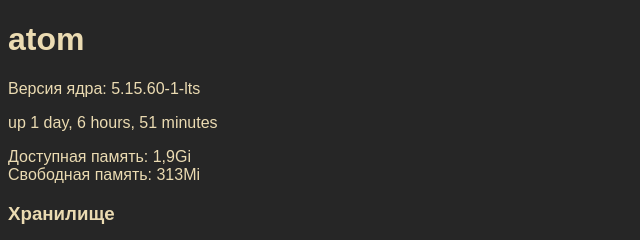
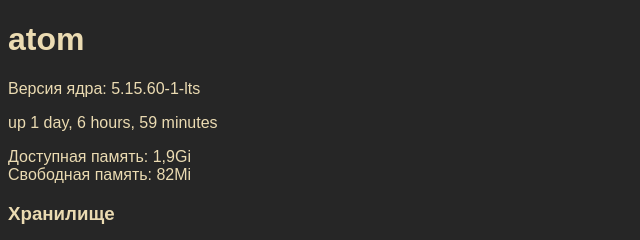
Before and after one commit to alexanderyanin/srvstat, a plain HTML site: page stat.html in a window 1280 px wide. Shown: the top 240 px of the page, 0-640 px from the left. Drawn offline with Linux system fonts and the light colour scheme.

Commit message:
index to stat

```diff
--- a/index.html
+++ b/stat.html
@@ -12,12 +12,12 @@ atom
 5.15.60-1-lts
 </p>
 <p>
-up 1 day, 6 hours, 51 minutes
+up 1 day, 6 hours, 59 minutes
 </p>
 <p>Доступная память:
 1,9Gi
 <br>Свободная память:
-313Mi
+82Mi
 </p>
 <h3>Хранилище</h3><p>/:
 122G		<br>/mnt/one:
```
Also changed, not shown: 1 other file.
